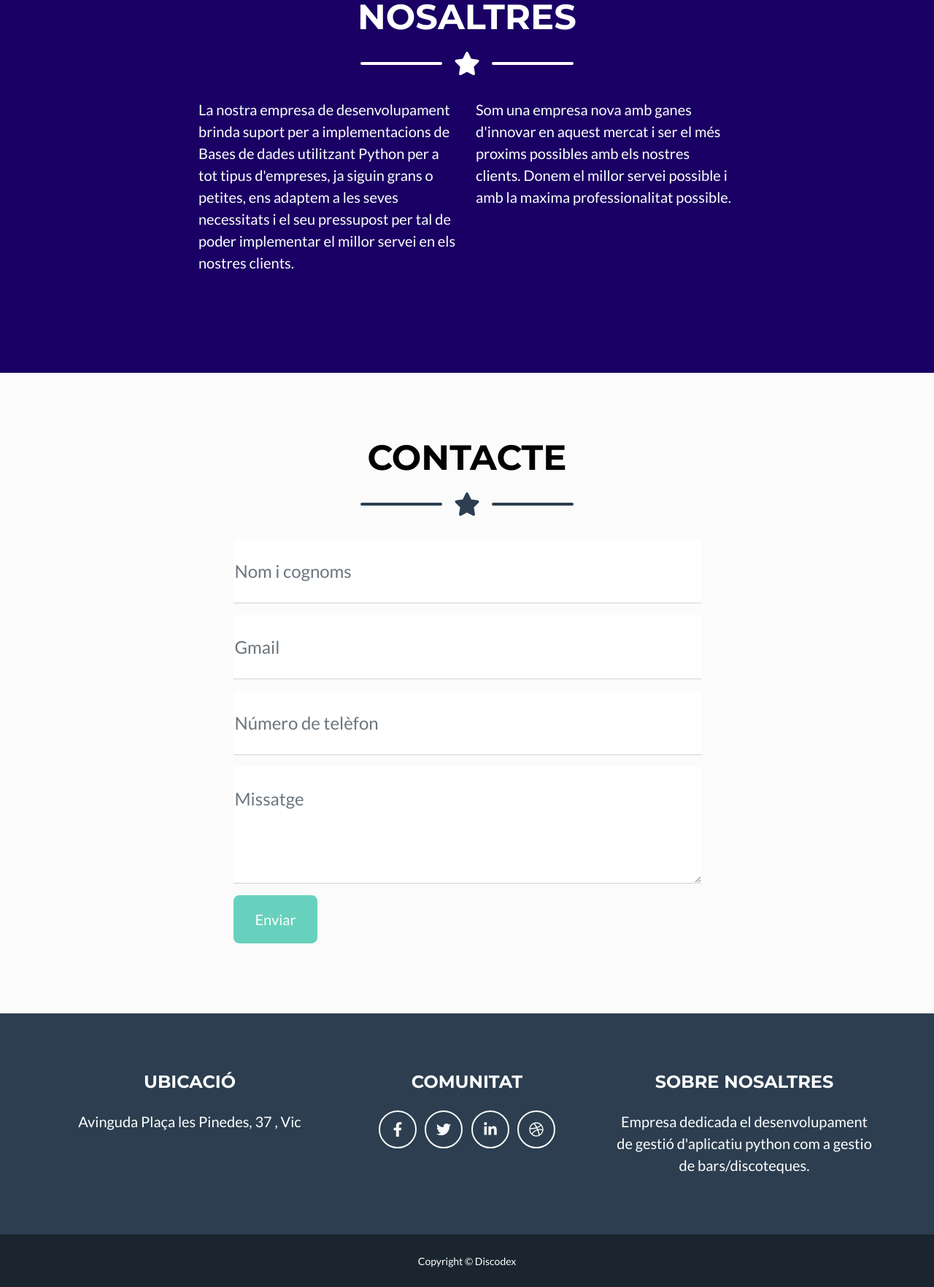
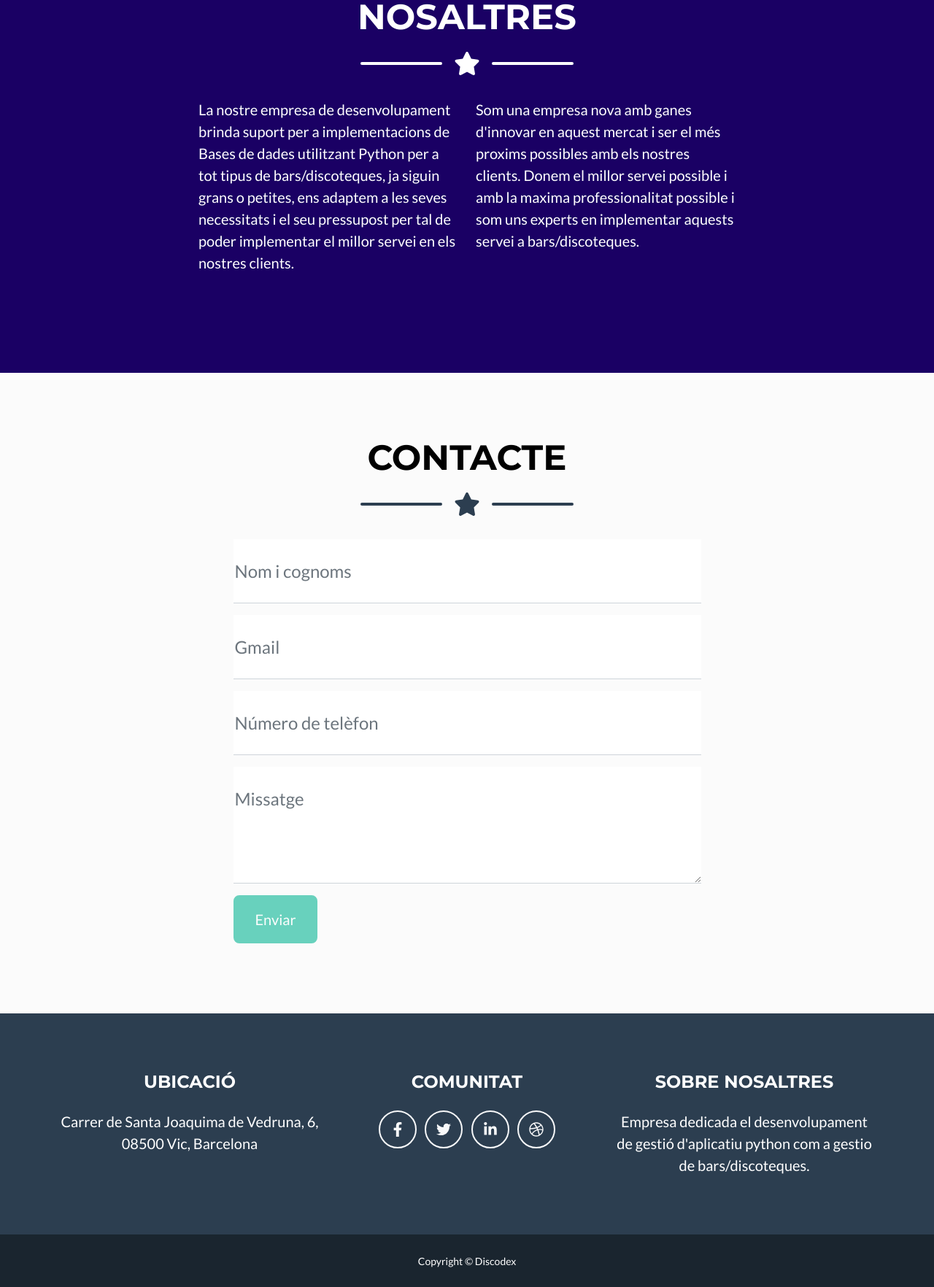
Before and after one commit to MIKIIIIIIIIII/Discodex, a plain HTML site: page index.html in a window 1280 px wide. Shown: the part 1566-3330 px from the top of the page at 73% size. Drawn offline with nearby package versions, Linux system fonts and the light colour scheme.

Commit message:
Add files via upload

```diff
--- a/index.html
+++ b/index.html
@@ -110,8 +110,8 @@
                 </div>
                 <!-- About Section Content-->
                 <div class="row">
-                    <div class="col-lg-4 ms-auto"><p class="lead">La nostra empresa de desenvolupament brinda suport per a implementacions de Bases de dades utilitzant Python per a tot tipus d'empreses, ja siguin grans o petites, ens adaptem a les seves necessitats i el seu pressupost per tal de poder implementar el millor servei en els nostres clients.</p></div>
-                    <div class="col-lg-4 me-auto"><p class="lead"> Som una empresa nova amb ganes d'innovar en aquest mercat i ser el més proxims possibles amb els nostres clients. Donem el millor servei possible i amb la maxima professionalitat possible.</p></div>
+                    <div class="col-lg-4 ms-auto"><p class="lead">La nostre empresa de desenvolupament brinda suport per a implementacions de Bases de dades utilitzant Python per a tot tipus de bars/discoteques, ja siguin grans o petites, ens adaptem a les seves necessitats i el seu pressupost per tal de poder implementar el millor servei en els nostres clients.</p></div>
+                    <div class="col-lg-4 me-auto"><p class="lead"> Som una empresa nova amb ganes d'innovar en aquest mercat i ser el més proxims possibles amb els nostres clients. Donem el millor servei possible i amb la maxima professionalitat possible i som uns experts en implementar aquests servei a bars/discoteques.</p></div>
                 </div>
                 <!-- About Section Button-->
                 <div class="text-center mt-4">
@@ -141,7 +141,7 @@
                         <!-- To make this form functional, sign up at-->
                         <!-- https://startbootstrap.com/solution/contact-forms-->
                         <!-- to get an API token!-->
-                        <form id="contactForm" data-sb-form-api-token="API_TOKEN">
+                        <form id="contactForm" data-sb-form-api-token="0d9b9010-bceb-4090-a419-2c687ba77a12">
                             <!-- Name input-->
                             <div class="form-floating mb-3">
                                 <input class="form-control" id="name" type="text" placeholder="Enter your name..." data-sb-validations="required" />
@@ -196,7 +196,7 @@
                     <div class="col-lg-4 mb-5 mb-lg-0">
                         <h4 class="text-uppercase mb-4">Ubicació</h4>
                         <p class="lead mb-0">
-                            Avinguda Plaça les Pinedes, 37 , Vic
+                            Carrer de Santa Joaquima de Vedruna, 6, 08500 Vic, Barcelona
                         </p>
                     </div>
                     <!-- Footer Social Icons-->
@@ -276,7 +276,7 @@
                                     <!-- Portfolio Modal - Image-->
                                     <img class="img-fluid rounded mb-5" src="assets/img/portfolio/sql.jpg" alt="..." />
                                     <!-- Portfolio Modal - Text-->
-                                    <p class="mb-4">Lorem ipsum dolor sit amet, consectetur adipisicing elit. Mollitia neque assumenda ipsam nihil, molestias magnam, recusandae quos quis inventore quisquam velit asperiores, vitae? Reprehenderit soluta, eos quod consequuntur itaque. Nam.</p>
+                                    <p class="mb-4">  La nostre base de dades MySQL ens permet tractar les dades necessàries dels clients amb la seguretat que es mereixen.</p>
                                     <button class="btn btn-primary" data-bs-dismiss="modal">
                                         <i class="fas fa-xmark fa-fw"></i>
                                         Tancar pestanya
```
